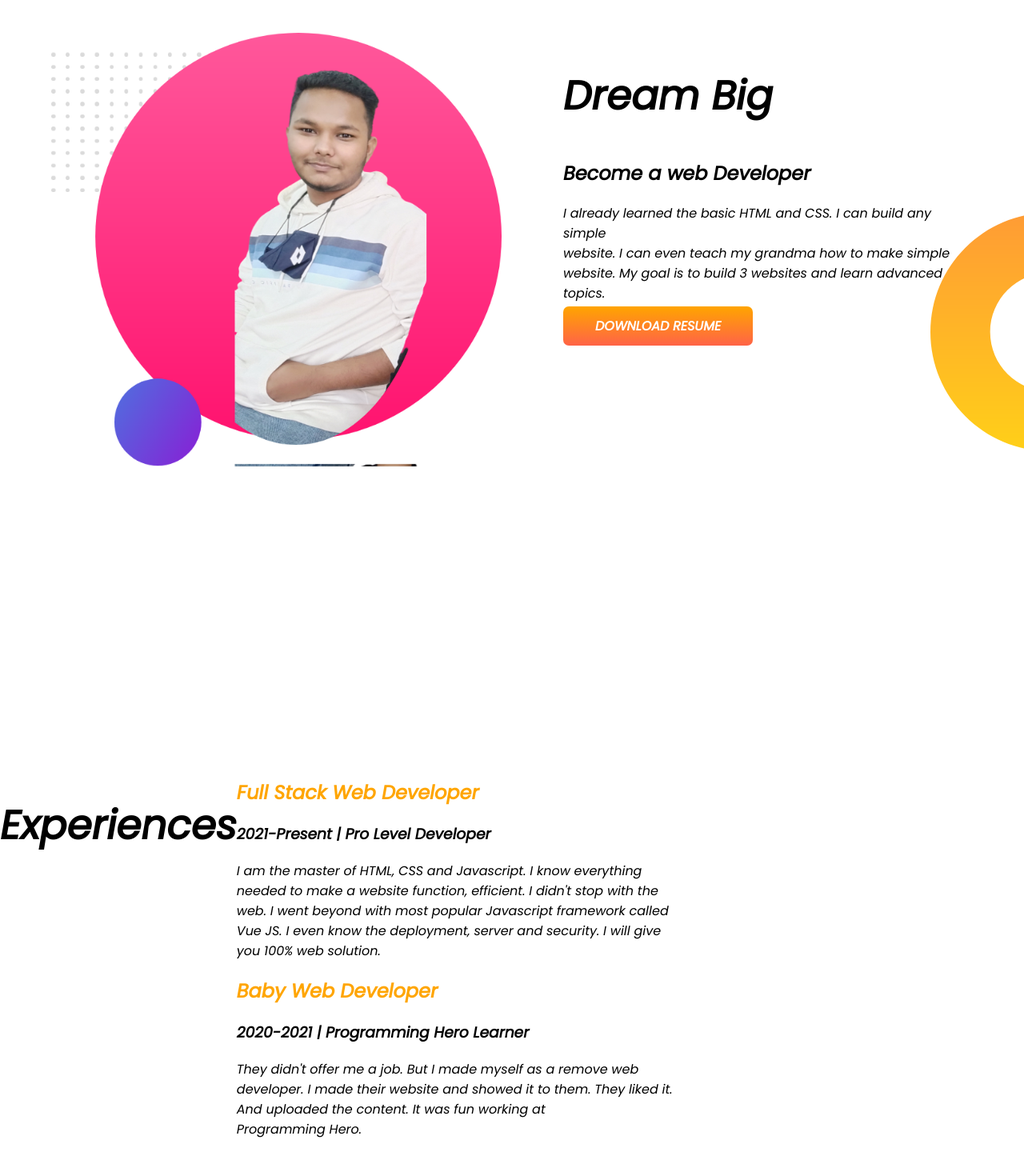
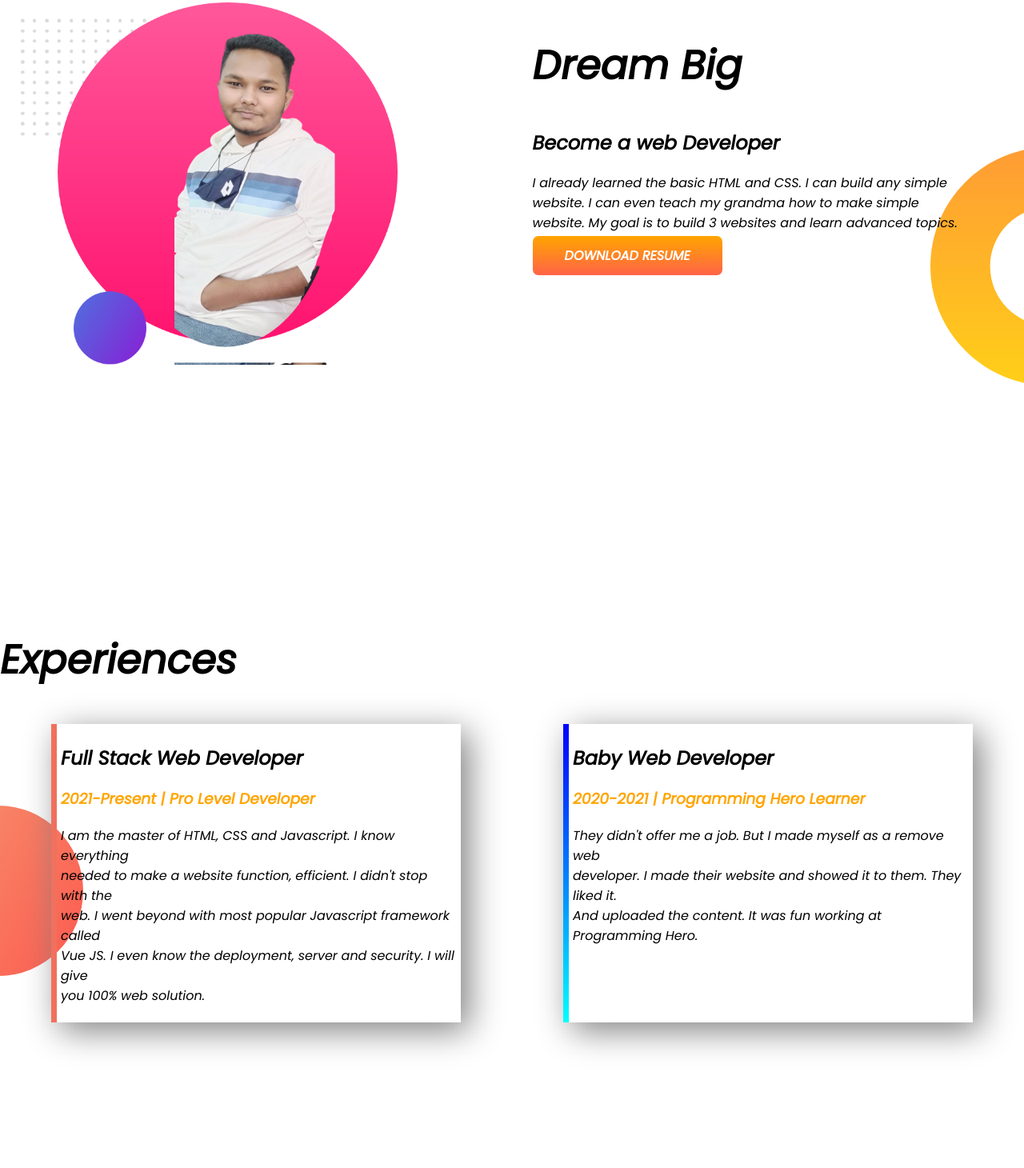
Before and after one commit to HasibAliOpu/Developer-portfolio, a plain HTML site: page index.html in a window 1280 px wide. Shown: the part 712-2172 px from the top of the page at 80% size. After the commit the page ends 2150 px from the top, so only its background shows below. Drawn offline with Linux system fonts and the light colour scheme.

Commit message:
footer border color

```diff
--- a/index.html
+++ b/index.html
@@ -11,7 +11,7 @@
     <link rel="stylesheet" href="style.css">
 </head>
 <body>
-    <section class="top-banner">
+    <section class="top-banner flexble-continer">
     <div class="top">
         <h1>Welcome To</h1>
         <h1><span class="hadding">Future Developer</span> World!</h1>
@@ -20,7 +20,7 @@
             Est odit distinctio doloribus a quas dignissimos<br>
              corporis rerum sapiente repellendus ad minima sed illo earum<br>
               recusandae deserunt, dolorem reiciendis rem labore.</p>
-              <a href="https://github.com/HasibAliOpu" target="_blank" class="hire-button">HIRE ME</a>
+              <a href="https://github.com/HasibAliOpu" target="_blank" class="button">HIRE ME</a>
         </div>
 
         <div class="top">
@@ -28,30 +28,30 @@
         </div>
     </section>
 
-    <section class="side-banner">
-        <div class="middle">
+    <section class="side-banner flexble-continer">
+        <div class="top">
             <img src="images/my portfolio pic2.png" alt="">
         </div>
-        <div class="middle">
+        <div class="top">
             <h1>Dream Big</h1>
             <h2>Become a web Developer</h2>
              <p>I already learned the basic HTML and CSS. I can build any simple <br> website. I can even teach my grandma how to make simple <br> website. My goal is to build 3 websites and learn advanced topics.</p>
-             <a href="#" class="hire-button">DOWNLOAD RESUME</a>
+             <a href="#" class="button">DOWNLOAD RESUME</a>
 
         </div>
     </section>
-    <section class="fotter">
+    <section class="footer">
         <h1>Experiences</h1>
-       <div>
-        <div>
-            <h2><span class="hadding">Full Stack Web Developer</span></h2>
-            <h3>2021-Present | Pro Level Developer</h3>
+       <div class="flexble-continer">
+        <div class="experience-item" id="border">
+            <h2> Full Stack Web Developer </h2>
+            <h3 class="hadding">2021-Present | Pro Level Developer</h3>
             <p>I am the master of HTML, CSS and Javascript. I know everything <br> needed to make a website function, efficient. I didn't stop with the <br> web. I went beyond with most popular Javascript framework called <br> Vue JS. I even know the deployment, server and security. I will give <br> you 100% web solution.</p>
        </div>
 
-        <div>
-            <h2><span class="hadding">Baby Web Developer</span></h2>
-               <h3>2020-2021 | Programming Hero Learner</h3>
+        <div class="experience-item" id="border-color">
+            <h2>Baby Web Developer</h2>
+               <h3 class="hadding">2020-2021 | Programming Hero Learner</h3>
                <p>They didn't offer me a job. But I made myself as a remove web <br> developer. I made their website and showed it to them. They liked it. <br> And uploaded the content. It was fun working at <br> Programming Hero.</p>
         </div>
 
--- a/style.css
+++ b/style.css
@@ -7,20 +7,29 @@ h1{
 .hadding{
     color:orange;
 }
-section{
+.flexble-continer{
     display: flex;
     margin-bottom: 100px;
 }
 .top{width: 50%;padding: 2%;}
 .top img{width: 80%;}
-.hire-button{
+.button{
     text-decoration: none;background-image: linear-gradient(orange,tomato);font-weight: 700;color: white;
     padding: 13px 40px;border-radius: 7px;
 }
 .top-banner{
     background-image: url(images/top-banner.png);background-repeat: no-repeat;
 }
-.middle{width: 50%; padding: 5%;}
-.middle img{width: 110%;}
 
 .side-banner{background-image: url(images/dream-bg.png);background-repeat: no-repeat;background-position: right;padding-bottom: 200px;}
+
+.experience-item{box-shadow: 10px 10px 40px gray; width: 40%; margin-left: 5%;margin-right: 5%; padding: 5px;
+
+}
+ #border-color{
+     border-left: 7px solid; border-image: linear-gradient(blue,cyan);border-image-slice: 1;
+ }
+ #border{
+     border-left: 7px solid; border-color:#EF715E;
+ }
+.footer{background-image: url(images/exp-bg.png);background-repeat: no-repeat;background-position: left;padding-bottom: 60px;}
```
